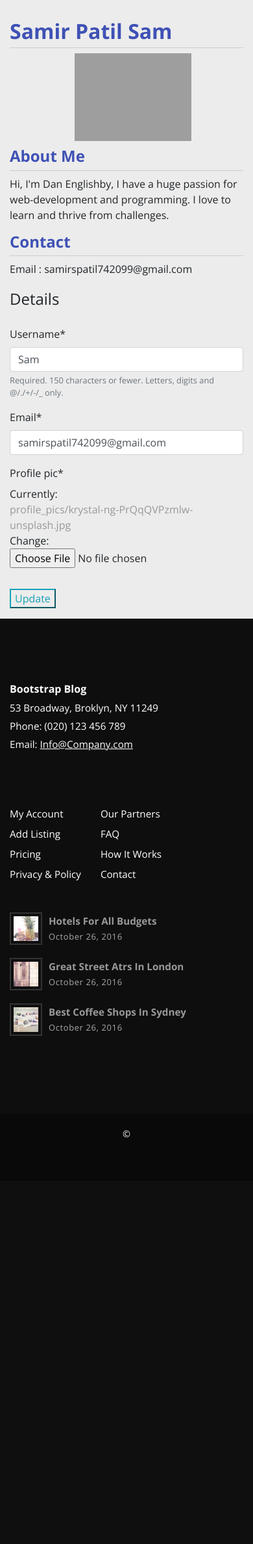
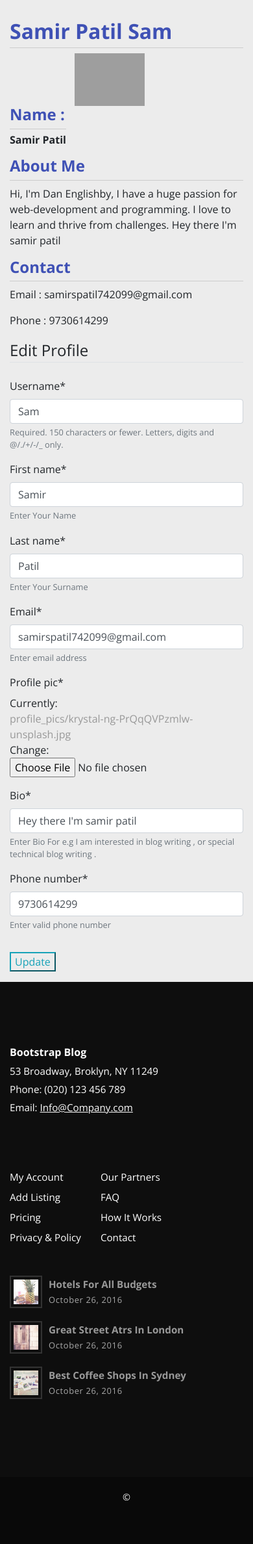
Before and after one commit to samirpatil2000/Tech-Blog, a Django app: page /U/profile/ in a window 390 px wide. Shown: the part 81-2457 px from the top of the page at 65% size. Before the commit the page ends 1832 px from the top, so only its background shows below. Run offline with Django 3.2, Linux system fonts and the light colour scheme; a user stored in the database is signed in; data comes from the database, SQL or seed files in the repository; both versions use the stored data as it was after the commit; parts of the project's set-up code (start-up, migrations or seed data) failed here and were passed over; some libraries are stand-ins or nearby versions; some web fonts are replaced; grey boxes are pictures that could not be loaded.

Commit message:
First name , last name , phone number and bio is add to all pages

```diff
--- a/Users/forms.py
+++ b/Users/forms.py
@@ -6,19 +6,58 @@ from.models import Profile
 
 
 class UserRegisterForm(UserCreationForm):
-    email=forms.EmailField
+   # first_name=forms.CharField(max_length=30,required=False,help_text='Enter Your Name ')
+   # last_name=forms.CharField(max_length=30,required=False,help_text='Enter Your Surname')
+    email=forms.EmailField(help_text='Enter valid email ')
+   # phone_number=forms.IntegerField(help_text='Enter valid phone number ')
+
     class Meta:
         model=User
+       # fields=['username','first_name','last_name','email','phone_number','password1','password2']
         fields=['username','email','password1','password2']
 
+    # def save(self, commit=True):
+    #     user=super(UserRegisterForm,self).save(commit=True)
+    #     user.first_name= self.cleaned_data['first_name']
+    #     user.last_name=self.cleaned_data['last_name']
+    #     user.phone_number=self.cleaned_data['phone_number']
+    #     if commit:
+    #         user.save()
+    #     return user
+
 class UserUpdateForm(forms.ModelForm):
-    email=forms.EmailField()
+    first_name=forms.CharField(max_length=30,required=True,help_text='Enter Your Name ')
+    last_name=forms.CharField(max_length=30,required=True,help_text='Enter Your Surname')
+    email=forms.EmailField(required=True,help_text='Enter email address')
+
+
     class Meta:
         model=User
-        fields=['username','email']
+        fields=['username','first_name','last_name','email']
+
+
+    def save(self, commit=True):
+        user=super(UserUpdateForm,self).save(commit=True)
+        user.first_name= self.cleaned_data['first_name']
+        user.last_name=self.cleaned_data['last_name']
+
+        if commit:
+            user.save()
+        return user
 
 
 class ProfileUpdateForm(forms.ModelForm):
+    bio=forms.CharField(max_length=200,required=True,help_text='Enter Bio \n For e.g I am interested in blog writing , or special technical blog writing .')
+    phone_number=forms.IntegerField(help_text='Enter valid phone number')
+
     class Meta:
         model=Profile
-        fields=['profile_pic']
+        fields=['profile_pic','bio','phone_number']
+
+    def save(self, commit=True):
+        user=super(ProfileUpdateForm,self).save(commit=True)
+        user.phone_number=self.cleaned_data['phone_number']
+        user.bio=self.cleaned_data['bio']
+        if commit:
+            user.save()
+        return user
--- a/Users/models.py
+++ b/Users/models.py
@@ -4,6 +4,8 @@ from django.contrib.auth.models import User
 class Profile(models.Model):
     user=models.OneToOneField(User,on_delete=models.CASCADE)
     profile_pic=models.ImageField(default='profile.jpg',upload_to='profile_pics')
+    bio= models.TextField(default='Add Your Bio Here')
+    phone_number=models.IntegerField(max_length=10,default=0)
 
 
     def __str__(self):
--- a/templates/Users/profile.html
+++ b/templates/Users/profile.html
@@ -53,7 +53,7 @@ h1, h2, h3, h4, h5 {
   width: 100%;
 }
 .responsive {
-  width: 50%;
+  width: 30%;
   height: auto;
 }
 </style>
@@ -61,13 +61,16 @@ h1, h2, h3, h4, h5 {
 
 
 <div class="container">
-   <h2 style="margin-top:30px;" >{{ user.first_name }}  {{user.last_name}}  {{user.username}}</h2>
-   <a href="#"><img  style="margin-left:100px;" class="responsive"  align="center" src="{{ user.profile.profile_pic.url }}"  border="0" /></a>
+   <h2 style="margin-top:30px;" >{{ user.first_name }}  {{user.last_name}}    {{user.username}}</h2>
+    <a href="#"><img  style="margin-left:100px;" class="responsive"  align="center" src="{{ user.profile.profile_pic.url }}"  border="0" /></a>
+    <a> <h4> Name :  </h4> <h6>{{user.first_name }}  {{user.last_name}} </h6></a>
    <h4 style="margin-top:10px" >About Me </h4>
-   <p>Hi, I'm Dan Englishby, I have a huge passion for web-development and programming. I love to learn and thrive from challenges.</p>
+   <p>Hi, I'm Dan Englishby, I have a huge passion for web-development and programming. I love to learn and thrive from challenges.
+   {{user.profile.bio}}</p>
    <h4>Contact</h4>
 
    <p>Email : {{user.email}} </p>
+   <p>Phone : {{user.profile.phone_number}} </p>
 <!--   <div class="listFlex">-->
 <!--      <div>-->
 <!--         <ul>-->
@@ -94,7 +97,10 @@ h1, h2, h3, h4, h5 {
      <form method="POST" enctype="multipart/form-data">
         {% csrf_token %}
         <fieldset class="form-group">
-            <legend class="'border-bottom mb-4">Details</legend>
+
+
+                <legend class="border-bottom mb-4">Edit Profile</legend>
+
             {{ u_form|crispy }}
             {{ p_form|crispy }}
         </fieldset>
```
Also changed, not shown: db.sqlite3, post_food/migrations/0019_auto_20200615_0517.py (added), post_food/migrations/0020_auto_20200615_0524.py (added).
